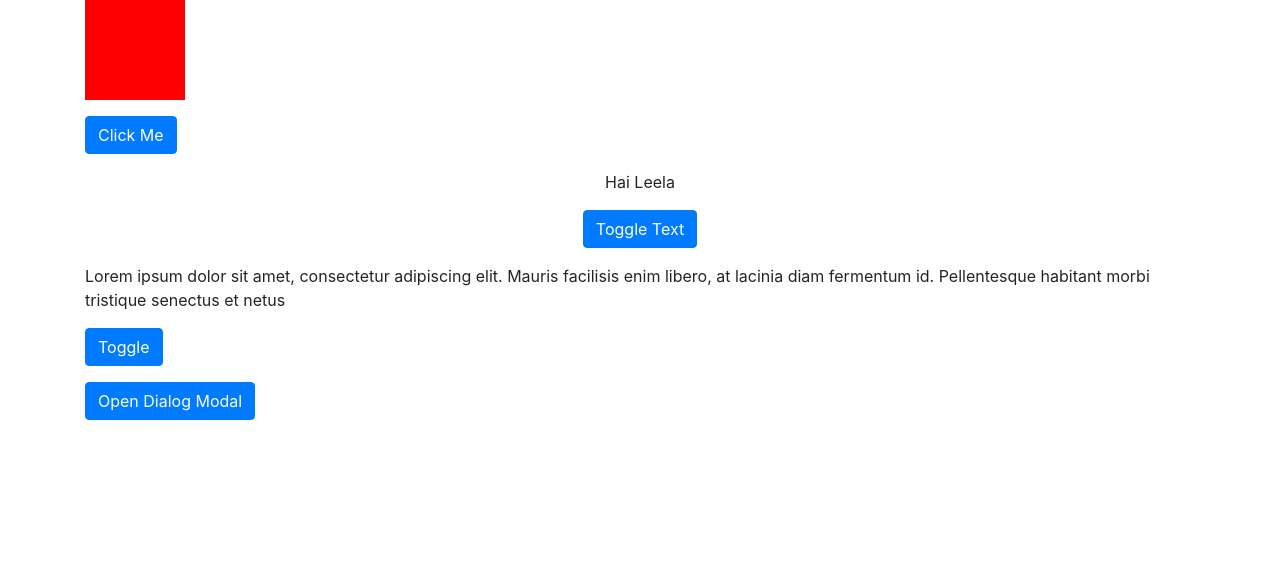
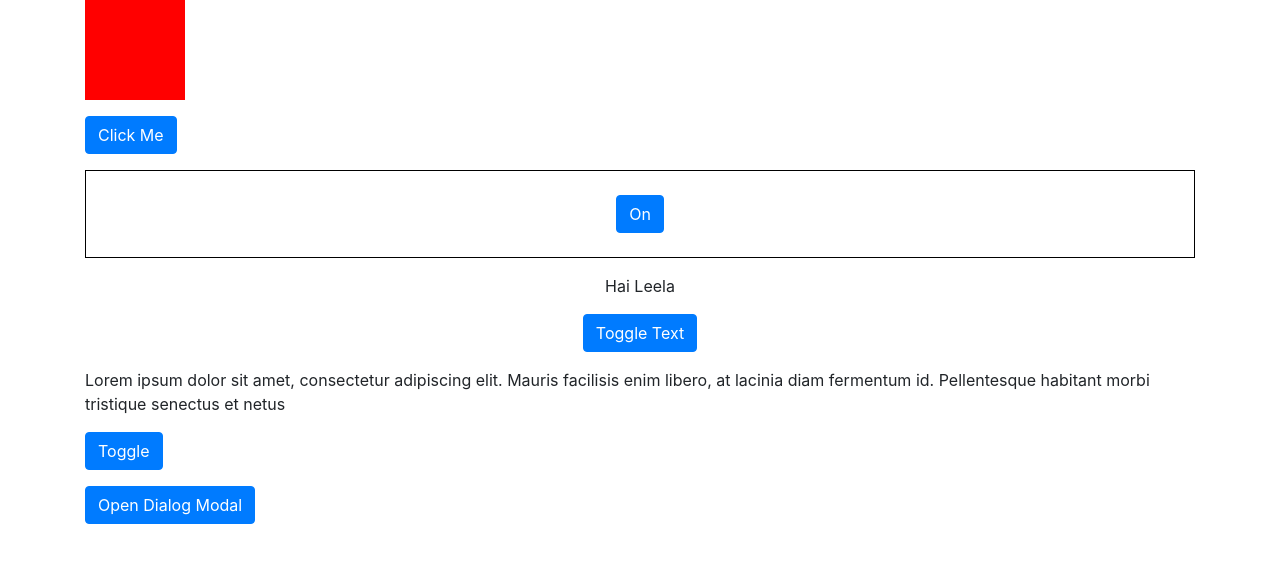
Before and after one commit to leelanarasimha/vue3-course, a Vue app in the folder vue-animations/: page / in a window 1280 px wide. Shown: the top 562 px of the page. Built offline with nearby package versions, Linux system fonts and the light colour scheme.

Commit message:
transition in-out concept

```diff
--- a/vue-animations/src/App.vue
+++ b/vue-animations/src/App.vue
@@ -10,6 +10,9 @@
                     >
                         Click Me
                     </button>
+                </div>
+                <div class="my-3">
+                    <animate-button></animate-button>
                 </div>
 
                 <div class="my-3">
@@ -50,6 +53,7 @@
 import TheParagraph from './components/TheParagraph.vue';
 import AnimateParagraph from './components/AnimateParagraph.vue';
 import DialogModal from './components/DialogModal.vue';
+import AnimateButton from './components/AnimateButton.vue';
 export default {
     data() {
         return {
@@ -61,6 +65,7 @@ export default {
         TheParagraph,
         AnimateParagraph,
         DialogModal,
+        AnimateButton,
     },
     methods: {
         onAnimateClick() {
--- /dev/null
+++ b/vue-animations/src/components/AnimateButton.vue
@@ -0,0 +1,58 @@
+<template>
+    <div
+        class="text-primary py-4 text-center"
+        style="border: 1px solid #000"
+    >
+        <transition name="button" mode="out-in">
+            <button
+                v-if="!showOnButton"
+                class="btn btn-primary"
+                @click.prevent="onShowButton()"
+            >
+                Off
+            </button>
+            <button
+                class="btn btn-primary"
+                v-else
+                @click.prevent="onShowButton()"
+            >
+                On
+            </button>
+        </transition>
+    </div>
+</template>
+
+<script>
+export default {
+    data() {
+        return {
+            showOnButton: true,
+        };
+    },
+
+    methods: {
+        onShowButton() {
+            this.showOnButton = !this.showOnButton;
+        },
+    },
+};
+</script>
+
+<style scoped>
+.button-enter-from,
+button-leave-to {
+    opacity: 0;
+    transform: translateY(-30px);
+}
+
+.button-enter-to,
+.button-leave-from {
+    opacity: 1;
+    transform: translateY(0px);
+}
+
+.button-enter-active,
+.button-leave-active {
+    transition: all 1s;
+}
+</style>
```
